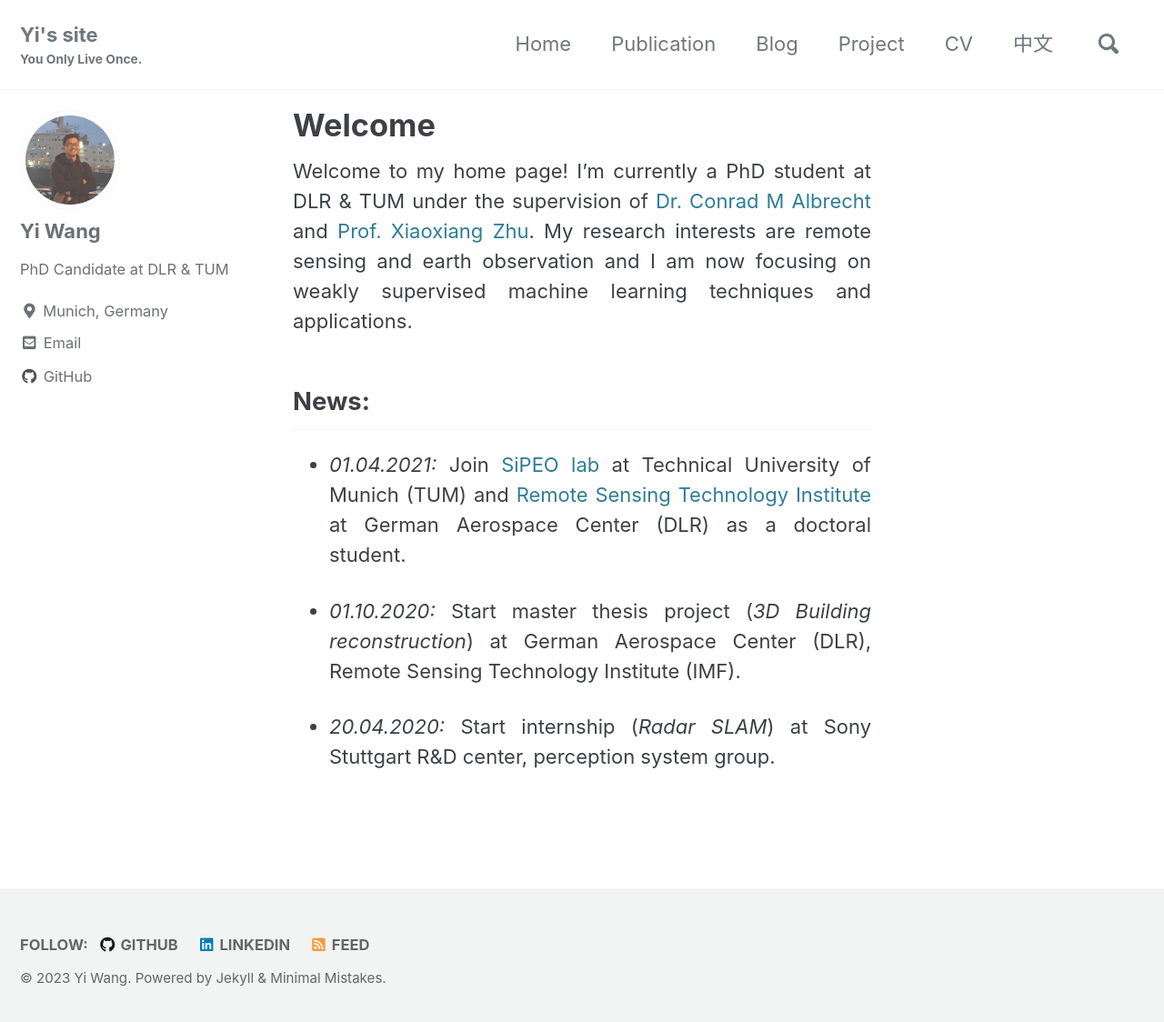
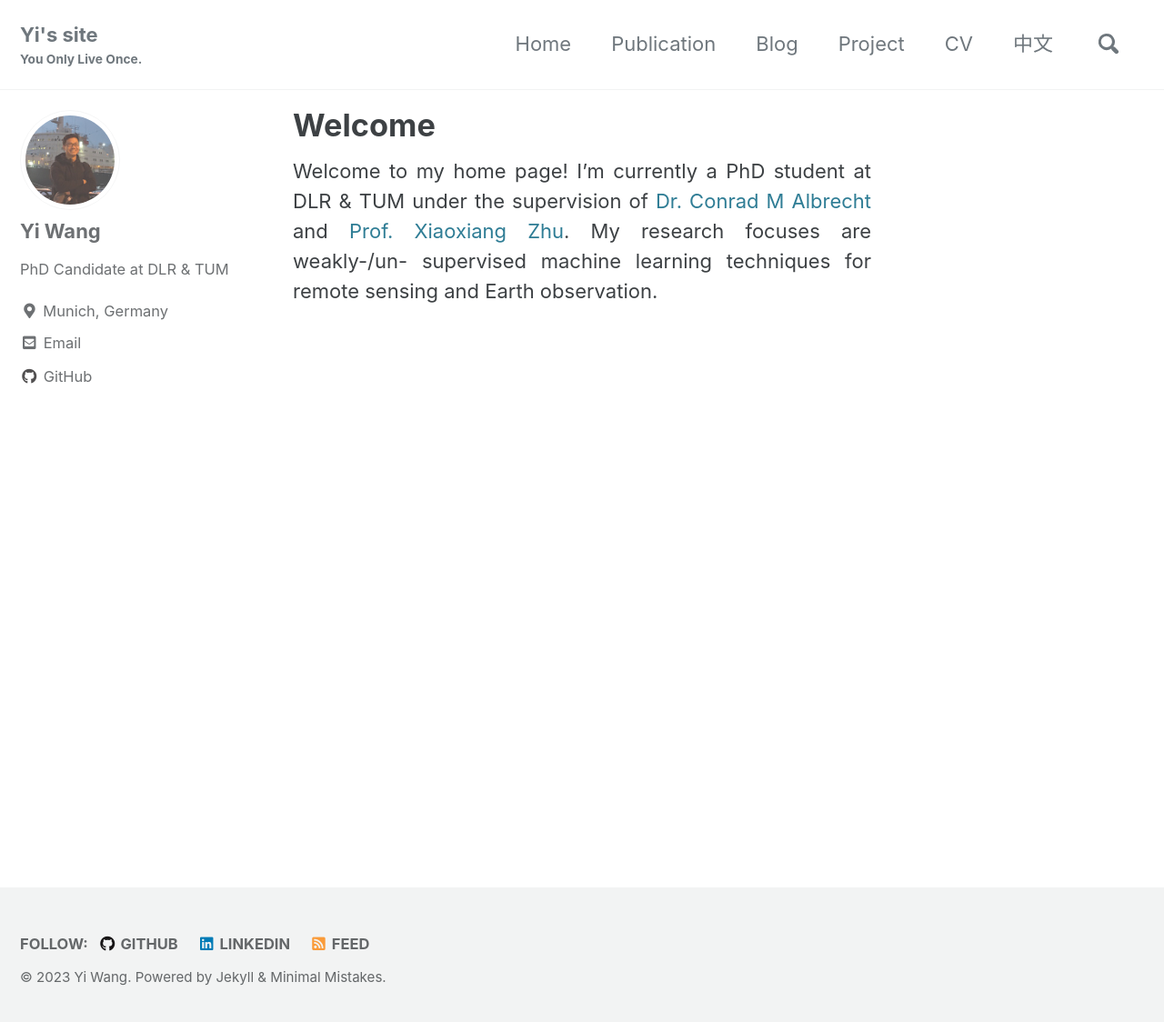
Before and after one commit to wangyi111/wangyi111.github.io, a Jekyll site: the page built from _pages/about.md, in a window 1280 px wide and 1131 px high. Shown: the top 1124 px of the window at 91% size. Built offline with Jekyll 4.4.1, drawn with Linux system fonts in a browser that asks for light colours; cached includes are drawn as plain includes.

Commit message:
Update about.md

```diff
--- a/_pages/about.md
+++ b/_pages/about.md
@@ -5,11 +5,4 @@
 author_profile: true
 ---
 
-Welcome to my home page! I'm currently a PhD student at DLR & TUM under the supervision of [Dr. Conrad M Albrecht](https://www.lrg.tum.de/sipeo/team/dr-rer-nat-conrad-albrecht/) and [Prof. Xiaoxiang Zhu](https://www.lrg.tum.de/sipeo/team/zhu/). My research interests are remote sensing and earth observation and I am now focusing on weakly supervised machine learning techniques and applications.
-
-## News:
-* *01.04.2021:* Join [SiPEO lab](https://www.lrg.tum.de/sipeo/home/) at Technical University of Munich (TUM) and [Remote Sensing Technology Institute](https://www.dlr.de/eoc/en/desktopdefault.aspx/tabid-5279/8913_read-16239/) at German Aerospace Center (DLR) as a doctoral student.
-
-* *01.10.2020:* Start master thesis project (*3D Building reconstruction*) at German Aerospace Center (DLR), Remote Sensing Technology Institute (IMF).
-
-* *20.04.2020:* Start internship (*Radar SLAM*) at Sony Stuttgart R&D center, perception system group.
+Welcome to my home page! I'm currently a PhD student at DLR & TUM under the supervision of [Dr. Conrad M Albrecht](https://www.lrg.tum.de/sipeo/team/dr-rer-nat-conrad-albrecht/) and [Prof. Xiaoxiang Zhu](https://www.lrg.tum.de/sipeo/team/zhu/). My research focuses are weakly-/un- supervised machine learning techniques for remote sensing and Earth observation.
```
